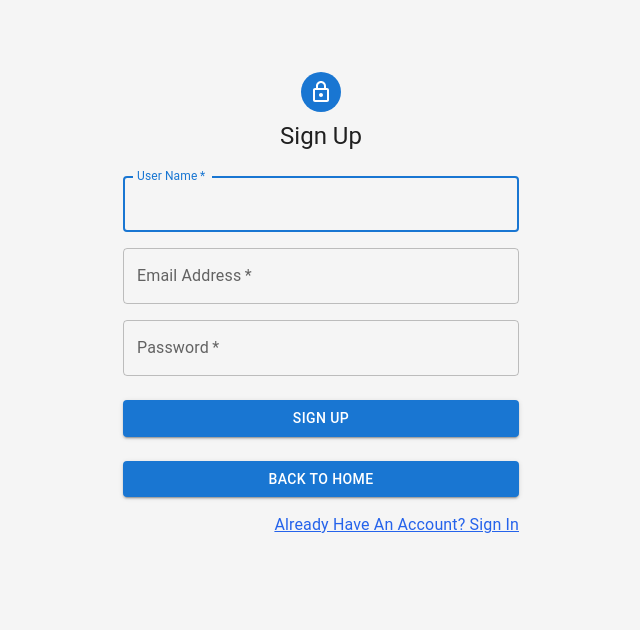
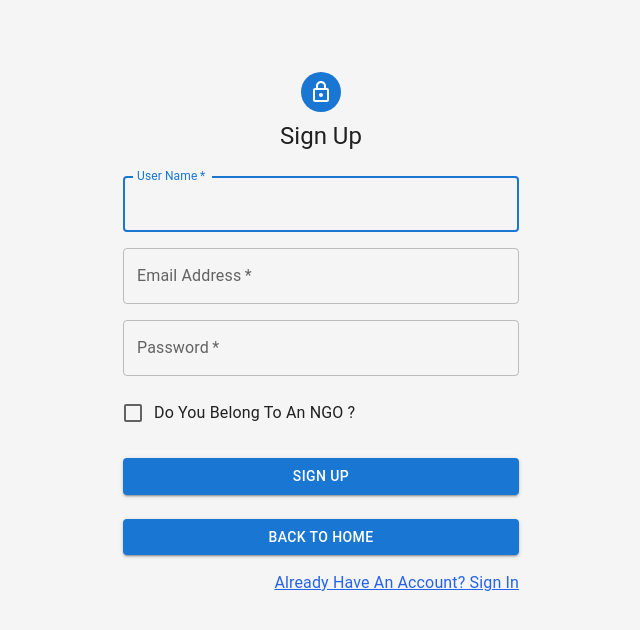
Before and after one commit to HarshGupta1101/educhain2.0, a React (Create React App) app: page /register in a window 1280 px wide. Shown: the top 630 px of the page, without its empty margins (319-959 px from the left). Built offline with nearby package versions, Linux system fonts and the light colour scheme; the HTML template or start-up script is replaced by a standard one.

Commit message:
Register

```diff
--- a/src/components/SignUp/SignUp.Component.jsx
+++ b/src/components/SignUp/SignUp.Component.jsx
@@ -13,6 +13,7 @@ import Typography from '@mui/material/Typography';
 import Container from '@mui/material/Container';
 import { createTheme, ThemeProvider } from '@mui/material/styles';
 import { Link } from 'react-router-dom';
+import { useState } from 'react';
 
 const theme = createTheme();
 
@@ -25,6 +26,18 @@ export default function SignUp() {
       password: data.get('password'),
     });
   };
+
+  const [credentials, setCredentials] = useState({
+    check: false,
+    })
+
+  const inputChanged = () => {
+    if(!credentials.check){
+      setCredentials({...credentials, check: true});
+    }else{
+      setCredentials({...credentials, check: false});
+    }
+  }
 
   return (
     <ThemeProvider theme={theme}>
@@ -57,16 +70,6 @@ export default function SignUp() {
                   autoFocus
                 />
               </Grid>
-              {/* <Grid item xs={12} sm={6}>
-                <TextField
-                  required
-                  fullWidth
-                  id="lastName"
-                  label="Last Name"
-                  name="lastName"
-                  autoComplete="family-name"
-                />
-              </Grid> */}
               <Grid item xs={12}>
                 <TextField
                   required
@@ -88,12 +91,24 @@ export default function SignUp() {
                   autoComplete="new-password"
                 />
               </Grid>
-              {/* <Grid item xs={12}>
+              <Grid item xs={12}>
                 <FormControlLabel
                   control={<Checkbox value="allowExtraEmails" color="primary" />}
-                  label="I want to receive inspiration, marketing promotions and updates via email."
+                  label="Do You Belong To An NGO ?" name="check" value={credentials.check} onChange={inputChanged}
                 />
-              </Grid> */}
+              </Grid>
+              { credentials.check && (
+                <Grid item xs={12}>
+                <TextField
+                  required
+                  fullWidth
+                  id="accessCode"
+                  label="Access Code"
+                  name="accessCode"
+                  autoComplete="family-name"
+                />
+              </Grid>)
+              }
             </Grid>
             <Button
               type="submit"
```
